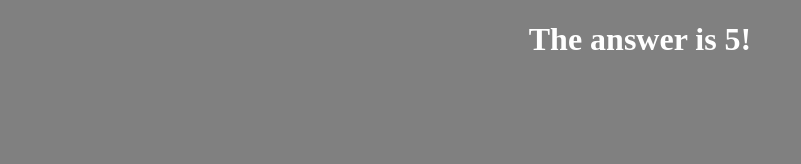
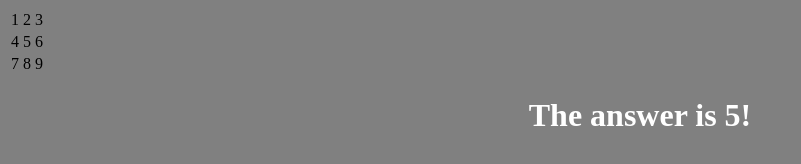
Before and after one commit to lamaqdahodwala/cool-math-tricks, a plain HTML site: page templates/answeris5/index.html in a window 1280 px wide. Shown: the whole page, without its empty margins (0-801 px from the left). Drawn offline with Linux system fonts and the light colour scheme; files that its build step writes are made by us from their sources; files whose address does not match are found by name.

Commit message:
okboomer

```diff
--- a/templates/answeris5/index.html
+++ b/templates/answeris5/index.html
@@ -9,6 +9,28 @@
 </head>
 <body>
     <script src="static/script.js"></script>
+    <div id="calculator">
+        <output id="output"></output>
+        <table id="buttons">
+            <tbody>
+                <tr>
+                    <td class='typenum' onclick="typenum('1')">1</td>
+                    <td class='typenum' onclick="typenum('2')">2</td>
+                    <td class='typenum' onclick="typenum('3')">3</td>
+                </tr>
+                <tr>
+                    <td class='typenum' onclick="typenum('4')">4</td>
+                    <td class='typenum' onclick="typenum('5')">5</td>
+                    <td class='typenum' onclick="typenum('6')">6</td>
+                </tr>
+                <tr>
+                    <td class='typenum' onclick="typenum('7')">7</td>
+                    <td class='typenum' onclick="typenum('8')">8</td>
+                    <td class='typenum' onclick="typenum('9')">9</td>
+                </tr>
+            </tbody>
+        </table>
+    </div>
     <h1>
         The answer is 5!
     </h1>
```
Also changed, not shown: 1 other file.
